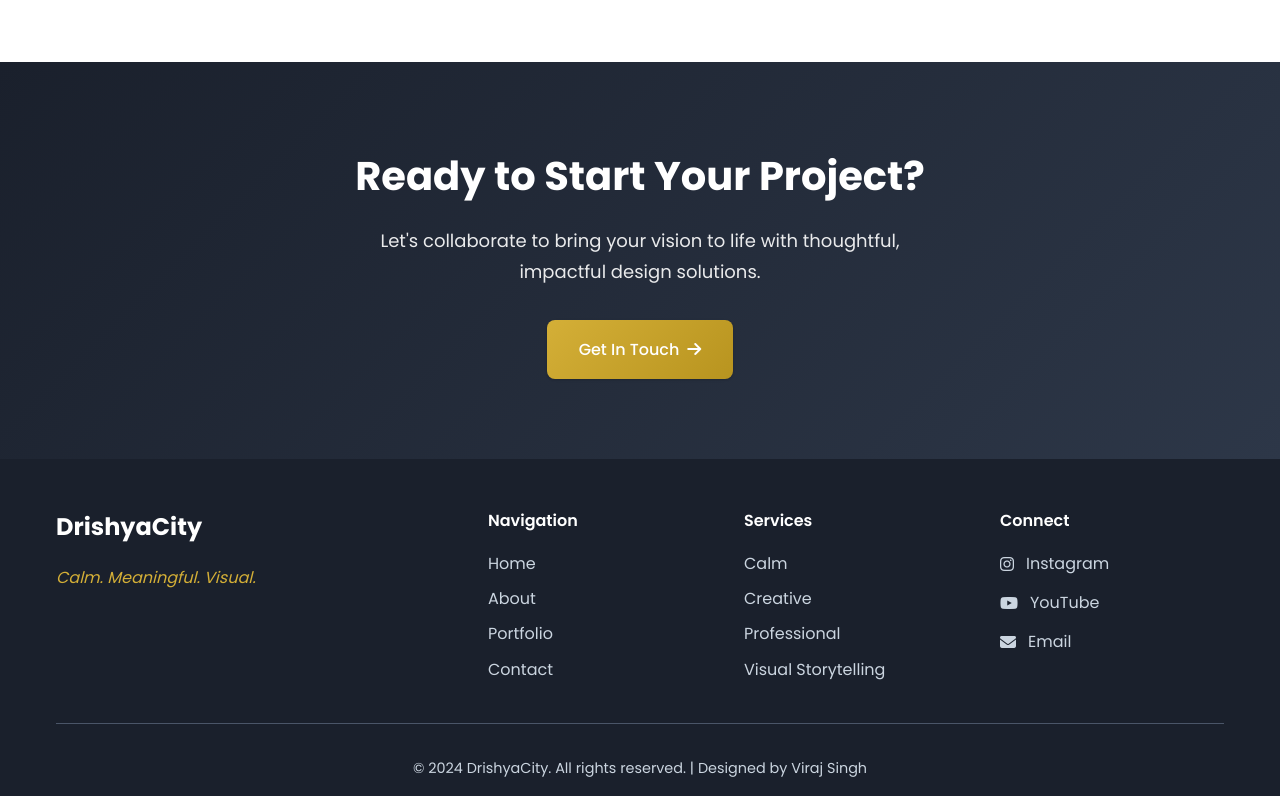
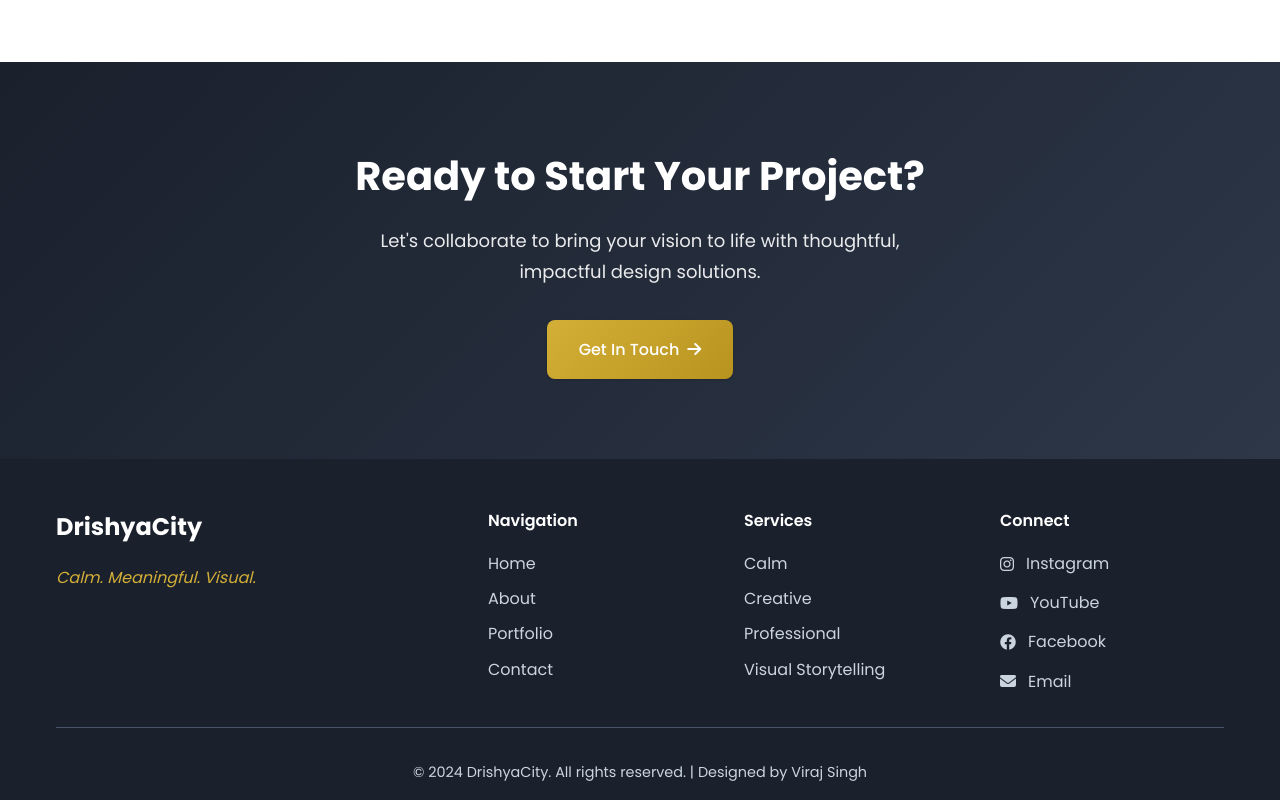
Before and after one commit to drishyacity/drishyacity.main, a plain HTML site: page index.html in a window 1280 px wide. Shown: the part 2195-2995 px from the top of the page. Drawn offline with Linux system fonts and the light colour scheme.

Commit message:
footer link add

```diff
--- a/index.html
+++ b/index.html
@@ -280,6 +280,10 @@
                                     <i class="fab fa-youtube"></i>
                                     <span>YouTube</span>
                                 </a>
+                                <a href="https://facebook.com/drishyacity" target="_blank" rel="noopener noreferrer" class="social-link">
+                                    <i class="fab fa-facebook"></i>
+                                    <span>Facebook</span>
+                                </a>
                                 <a href="mailto:drishyacity@gmail.com" class="social-link">
                                     <i class="fas fa-envelope"></i>
                                     <span>Email</span>
```
